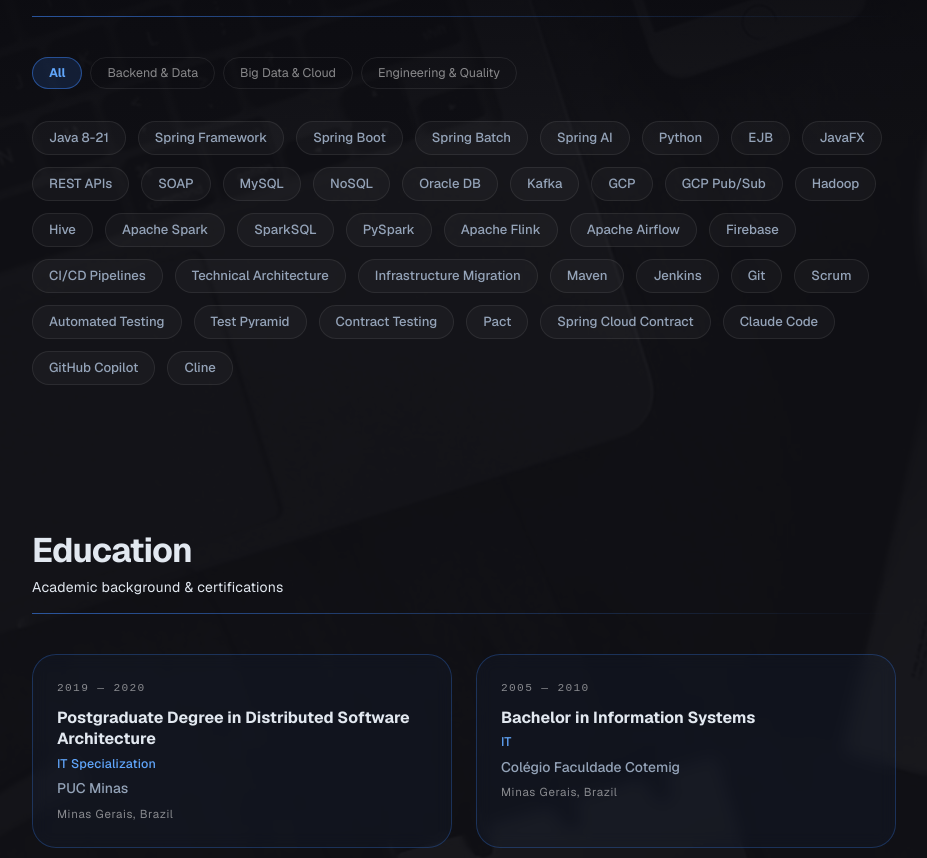
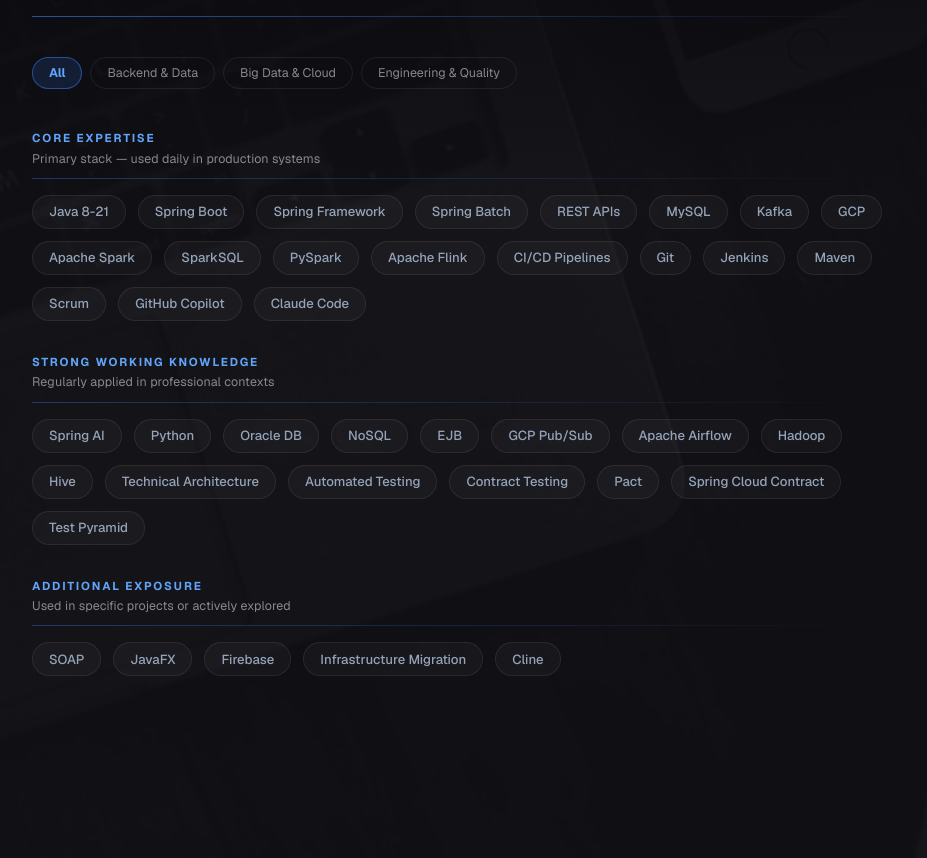
Before and after one commit to felipeguimaraesesilva/felipeguimaraesesilva.github.io, a Next.js app: page / in a window 1280 px wide. Shown: the part 3044-3902 px from the top of the page, without its empty margins (176-1103 px from the left). Built offline with nearby package versions, Linux system fonts and the light colour scheme; what @mui/material-nextjs would draw is missing.

Commit message:
Adding files

```diff
--- a/public/content.json
+++ b/public/content.json
@@ -23,57 +23,27 @@
   "skillCategories": [
     {
       "category": "Backend & Data",
-      "items": [
-        "Java 8-21",
-        "Spring Framework",
-        "Spring Boot",
-        "Spring Batch",
-        "Spring AI",
-        "Python",
-        "EJB",
-        "JavaFX",
-        "REST APIs",
-        "SOAP",
-        "MySQL",
-        "NoSQL",
-        "Oracle DB",
-        "Kafka"
-      ]
+      "levels": {
+        "core": ["Java 8-21", "Spring Boot", "Spring Framework", "Spring Batch", "REST APIs", "MySQL", "Kafka"],
+        "strong": ["Spring AI", "Python", "Oracle DB", "NoSQL", "EJB"],
+        "exposure": ["SOAP", "JavaFX"]
+      }
     },
     {
       "category": "Big Data & Cloud",
-      "items": [
-        "GCP",
-        "GCP Pub/Sub",
-        "Hadoop",
-        "Hive",
-        "Apache Spark",
-        "SparkSQL",
-        "PySpark",
-        "Apache Flink",
-        "Apache Airflow",
-        "Firebase"
-      ]
+      "levels": {
+        "core": ["GCP", "Apache Spark", "SparkSQL", "PySpark", "Apache Flink"],
+        "strong": ["GCP Pub/Sub", "Apache Airflow", "Hadoop", "Hive"],
+        "exposure": ["Firebase"]
+      }
     },
     {
       "category": "Engineering & Quality",
-      "items": [
-        "CI/CD Pipelines",
-        "Technical Architecture",
-        "Infrastructure Migration",
-        "Maven",
-        "Jenkins",
-        "Git",
-        "Scrum",
-        "Automated Testing",
-        "Test Pyramid",
-        "Contract Testing",
-        "Pact",
-        "Spring Cloud Contract",
-        "Claude Code",
-        "GitHub Copilot",
-        "Cline"
-      ]
+      "levels": {
+        "core": ["CI/CD Pipelines", "Git", "Jenkins", "Maven", "Scrum", "GitHub Copilot", "Claude Code"],
+        "strong": ["Technical Architecture", "Automated Testing", "Contract Testing", "Pact", "Spring Cloud Contract", "Test Pyramid"],
+        "exposure": ["Infrastructure Migration", "Cline"]
+      }
     }
   ],
   "experiences": [
@@ -243,7 +213,13 @@
       },
       "skills": {
         "title": "Skills",
-        "subtitle": "Technologies I work with"
+        "subtitle": "Technologies I work with",
+        "filterAll": "All",
+        "levels": [
+          { "id": "core", "label": "Core Expertise", "description": "Primary stack — used daily in production systems" },
+          { "id": "strong", "label": "Strong Working Knowledge", "description": "Regularly applied in professional contexts" },
+          { "id": "exposure", "label": "Additional Exposure", "description": "Used in specific projects or actively explored" }
+        ]
       },
       "education": {
         "title": "Education",
--- a/src/components/sections/SkillsSection.tsx
+++ b/src/components/sections/SkillsSection.tsx
@@ -3,38 +3,51 @@
 import { useState } from "react";
 import { Section, SectionHeading } from "@/components/ui/Section";
 import { useContent } from "@/context/ContentContext";
+import type { SkillLevelId } from "@/data/portfolio";
 import Box from "@mui/material/Box";
 import Chip from "@mui/material/Chip";
 import Button from "@mui/material/Button";
+import Typography from "@mui/material/Typography";
 import { motion } from "framer-motion";
 import {
   skillsFilterRowSx,
+  skillsLevelGroupSx,
+  skillsLevelHeaderSx,
+  skillsLevelLabelSx,
+  skillsLevelDescSx,
+  skillsLevelDividerSx,
   skillsPoolSx,
   skillsChipSx,
   skillsFilterButtonActiveSx,
   skillsFilterButtonInactiveSx,
 } from "@/styles/sx";
 
-const ALL = "All";
+const ALL_SENTINEL = "__all__";
 
 export function SkillsSection() {
   const content = useContent();
   const skillCategories = content?.skillCategories ?? [];
-  const [active, setActive] = useState(ALL);
+  const skillsUi = content?.ui.sections.skills;
+  const levelDefs = skillsUi?.levels ?? [];
+  const [active, setActive] = useState(ALL_SENTINEL);
 
-  const categories = [ALL, ...skillCategories.map((g) => g.category)];
+  const categories = [ALL_SENTINEL, ...skillCategories.map((g) => g.category)];
 
-  const allSkills = skillCategories.flatMap((g) =>
-    g.items.map((item) => ({ item, category: g.category }))
+  const getItemsForLevel = (levelId: SkillLevelId) =>
+    skillCategories.flatMap((cat) =>
+      (cat.levels[levelId] ?? []).map((item) => ({ item, category: cat.category }))
     );
 
-  const isVisible = (category: string) => active === ALL || active === category;
+  const isHighlighted = (category: string) =>
+    active === ALL_SENTINEL || active === category;
 
   return (
     <Section id="skills">
-      <SectionHeading title={content?.ui.sections.skills.title ?? "Skills"} subtitle={content?.ui.sections.skills.subtitle} />
+      <SectionHeading
+        title={skillsUi?.title ?? "Skills"}
+        subtitle={skillsUi?.subtitle}
+      />
 
-      {/* Filter buttons */}
       <Box sx={skillsFilterRowSx}>
         {categories.map((cat) => (
           <Button
@@ -44,22 +57,39 @@
             variant={active === cat ? "contained" : "outlined"}
             sx={active === cat ? skillsFilterButtonActiveSx : skillsFilterButtonInactiveSx}
           >
-            {cat}
+            {cat === ALL_SENTINEL ? (skillsUi?.filterAll ?? "All") : cat}
           </Button>
         ))}
       </Box>
 
+      {levelDefs.map((levelDef) => {
+        const items = getItemsForLevel(levelDef.id);
+        if (items.length === 0) return null;
+        return (
+          <Box key={levelDef.id} sx={skillsLevelGroupSx}>
+            <Box sx={skillsLevelHeaderSx}>
+              <Typography component="span" sx={skillsLevelLabelSx}>
+                {levelDef.label}
+              </Typography>
+              <Typography component="span" sx={skillsLevelDescSx}>
+                {levelDef.description}
+              </Typography>
+              <Box sx={skillsLevelDividerSx} />
+            </Box>
             <Box sx={skillsPoolSx}>
-        {allSkills.map(({ item, category }) => (
+              {items.map(({ item, category }) => (
                 <motion.div
                   key={`${category}-${item}`}
-            animate={{ opacity: isVisible(category) ? 1 : 0.12 }}
+                  animate={{ opacity: isHighlighted(category) ? 1 : 0.15 }}
                   transition={{ duration: 0.25, ease: "easeOut" }}
                 >
                   <Chip label={item} sx={skillsChipSx} />
                 </motion.div>
               ))}
             </Box>
+          </Box>
+        );
+      })}
     </Section>
   );
 }
--- a/src/styles/sx.ts
+++ b/src/styles/sx.ts
@@ -360,7 +360,39 @@
   display: "flex",
   flexWrap: "wrap",
   gap: 1,
+  mb: 5,
+};
+
+export const skillsLevelGroupSx: SxProps<Theme> = {
   mb: 4,
+};
+
+export const skillsLevelHeaderSx: SxProps<Theme> = {
+  mb: 2,
+};
+
+export const skillsLevelLabelSx: SxProps<Theme> = {
+  fontWeight: 700,
+  fontSize: "0.72rem",
+  letterSpacing: "0.16em",
+  textTransform: "uppercase",
+  color: "primary.light",
+  display: "block",
+  mb: 0.4,
+};
+
+export const skillsLevelDescSx: SxProps<Theme> = {
+  fontSize: "0.78rem",
+  color: "text.disabled",
+  letterSpacing: "0.01em",
+  display: "block",
+  mb: 1.2,
+};
+
+export const skillsLevelDividerSx: SxProps<Theme> = {
+  height: "1px",
+  background: "linear-gradient(90deg, rgba(59,130,246,0.35), transparent)",
+  mb: 2,
 };
 
 export const skillsPoolSx: SxProps<Theme> = {
```
Also changed, not shown: public/content_fr.json (+22 -46 lines), src/data/portfolio.ts (+15 -2 lines). Lines whose indentation alone changed are shown as unchanged.
